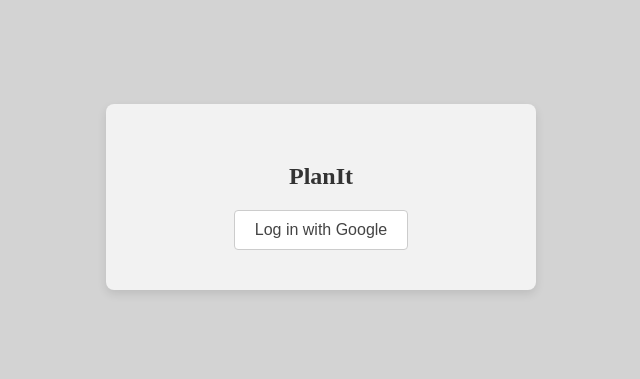
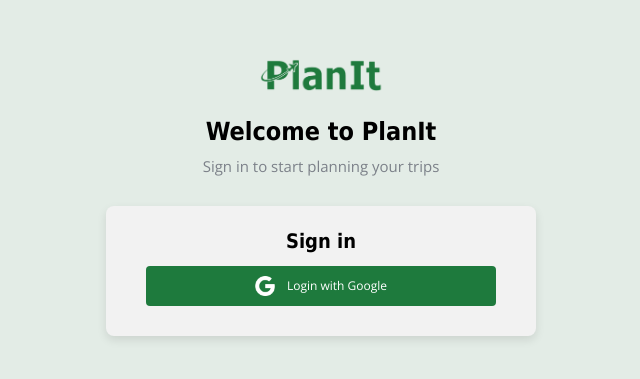
Before and after one commit to COSC481W-2025Fall/planit, a React (Vite) app in the folder frontend/: page / in a window 1280 px wide. Shown: the part 203-582 px from the top of the page, without its empty margins (319-959 px from the left). Built offline with nearby package versions, Linux system fonts and the light colour scheme.

Commit message:
Updated login UI

```diff
--- a/frontend/src/css/LoginPage.css
+++ b/frontend/src/css/LoginPage.css
@@ -1,3 +1,6 @@
+/* Import "Open Sans" for font use */
+@import url('https://fonts.googleapis.com/css?family=Open+Sans&display=swap');
+
 html, body {
   height: 100%;
   width: 100%;
@@ -7,37 +10,95 @@
 
 .parent-container {
   display: flex;
+  flex-direction: column;
   justify-content: center;
   align-items: center;
   height: 100vh;
-  background-color: #d3d3d3;
+  background-color: #e3ece6;
+  text-align: center;
 }
 
+/* Header of logo and welcome message */
+.header-container {
+  display: flex;
+  flex-direction: column;
+  align-items: center;
+  text-align: center;
+  margin-bottom: 15px;
+}
+
+.header-container h1 {
+  color: black;
+  font-size: 25px;
+  font-family: Tahoma, sans-serif;
+  margin-top: 25px;
+  margin-bottom: 5px;
+}
+.header-container p {
+  color: #7c8189;
+  font-size: 15px;
+  margin-top: 5px;
+  font-family: 'Open Sans', sans-serif;
+}
+
+/* Login box */
 .login-container {
   background-color: #f2f2f2;
-  padding: 40px;
+  padding: 15px;
   border-radius: 8px;
   box-shadow: 0 4px 10px rgba(0, 0, 0, 0.1);
   text-align: center;
-  width: 350px;
+
+  display: flex;
+  flex-direction: column;
+  align-items: center;
+  gap: px;
+
+  width: 400px;
+  height: 100px;
 }
 
-.title {
-  font-size: 24px;
-  margin-bottom: 20px;
-  color: #333;
+.login-container h1 {
+  font-family: Tahoma, sans-serif;
+  font-size: 20px;
+  margin-top: 8px;
 }
 
-.login-with-google-button {
-  padding: 10px 20px;
-  font-size: 16px;
-  background-color: white;
-  color: #444;
-  border: 1px solid #ccc;
+/* Button styling */
+.login-button {
+  display: flex;
+  align-items: center;
+  justify-content: center;
+  gap: 12px;
+
+  font-size: 12px;
+  font-weight: 400;
+  background-color: #1e7a3d;
+  color: white;
+
+  border: none;
   border-radius: 4px;
+  padding: 10px 24px;
+
   cursor: pointer;
+  width: 350px;
+  height: 40px;
+  font-family: 'Open Sans', sans-serif;
 }
 
-.login-with-google-button:hover {
-  background-color: #eee;
+/* Hover effect for button */
+.login-button:hover {
+  background-color: #16582c;
 }
+
+/* PlanIt logo image */
+.logo {
+  width: 125px;
+  height: auto;
+}
+
+/* Google G logo image inside button */
+.google-g {
+  width: 20px;
+  height: auto;
+}
--- a/frontend/src/pages/LoginPage.jsx
+++ b/frontend/src/pages/LoginPage.jsx
@@ -1,5 +1,7 @@
 import React from "react";
 import "../css/LoginPage.css";
+import logo from "../assets/Planit_Full_Green.png";
+import gLogo from "../assets/google-g-logo.webp";
 
 export default function LoginPage() {
   const handleLogin = () => {
@@ -9,12 +11,21 @@
 
   return (
     <div className = "parent-container">
+      {/* Header section with app logo and welcome message */}
+      <div className="header-container">
+          <img src={logo} alt="PlanIt Logo" className="logo"/>
+          <h1>Welcome to PlanIt</h1>
+           <p>Sign in to start planning your trips</p>
+      </div>
+
+      {/* Login box with sign in title and Google login button */}
         <div className = "login-container">
-            <h2 className = "title">PlanIt</h2>
-            <button className = "login-with-google-button" onClick={handleLogin}>
-             Log in with Google
-            </button>
+          <h1>Sign in</h1>
+          <button className="login-button" onClick={handleLogin}>
+            <img src={gLogo} alt="Google G" className="google-g"/>
+            <span>Login with Google</span>
+          </button>
         </div>
-    </div>
+  </div>
   );
 }
```
Also changed, not shown: frontend/src/assets/Planit_Full_Green.png (added), frontend/src/assets/google-g-logo.webp (added).
